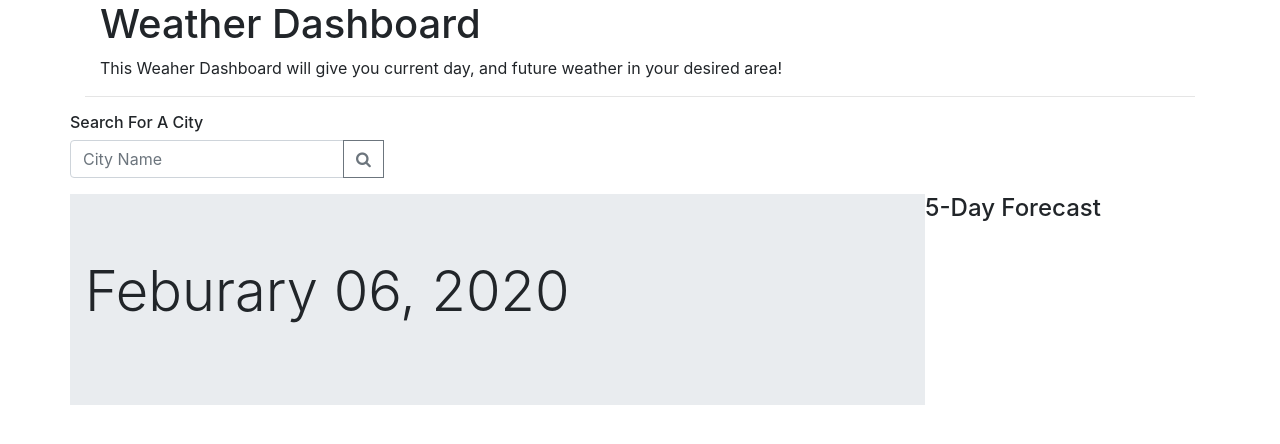
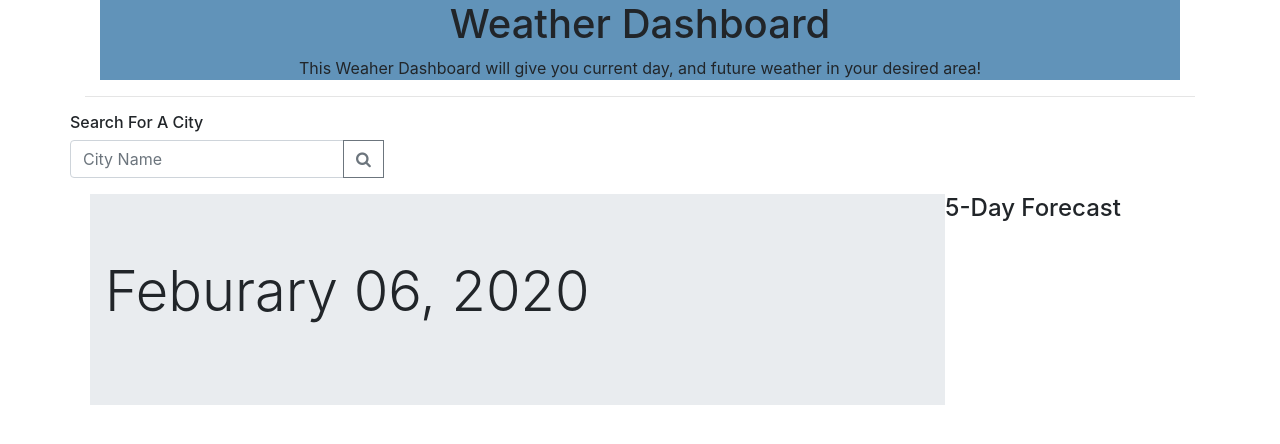
Before and after one commit to EDowning2000/weather-dashboard, a plain HTML site: page index.html in a window 1280 px wide. Drawn offline with nearby package versions, Linux system fonts and the light colour scheme.

Commit message:
uv bug fixed

```diff
--- a/css/style.css
+++ b/css/style.css
@@ -24,5 +24,5 @@ border-radius: 3px;
   border-radius: 3px;
 }
 .jumbotron{
-  margin-left: 20px
+  margin-left: 20px;
 }
--- a/index.html
+++ b/index.html
@@ -13,7 +13,7 @@
     <link
       rel="stylesheet"
       href="https://stackpath.bootstrapcdn.com/font-awesome/4.7.0/css/font-awesome.min.css"/>
-    <link rel="stylesheet" href="../weather api /css/style.css"/>
+    <link rel="stylesheet" href="css/style.css"/>
   </head>
   <body>
   <div class="container">
--- a/js/script.js
+++ b/js/script.js
@@ -31,6 +31,7 @@ function getUVIndex(latitude, longitude){
     console.log(response[0].value)
     var UVIndex =response[0].value
     var UVHTML = $(".uv")
+    UVHTML.removeClass("badge-success badge-warning badge-danger")
 
     $('.uv').text("UV Index : "+ UVIndex)
 
```
